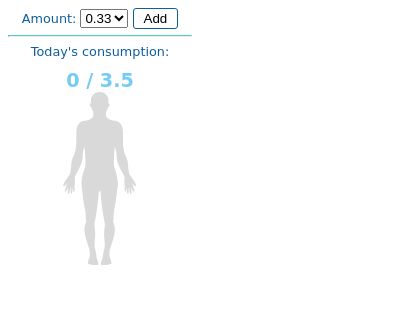
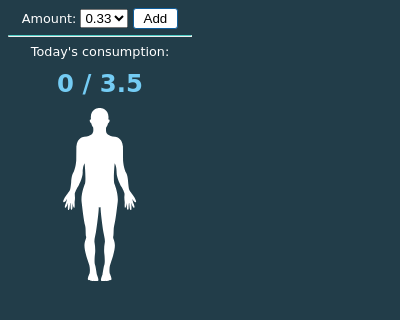
Before and after one commit to AyoubIssaad/water_tracker, a browser extension: page popup.html in a window 400 px wide. Drawn offline with Linux system fonts and the light colour scheme; a web font is replaced by a local one.

Commit message:
added transition animation

```diff
--- a/popup.html
+++ b/popup.html
@@ -47,14 +47,14 @@
           <rect
             x="0"
             y="0"
-            fill="rgb(217,217,217)"
+            fill="rgb(255,255,255)"
             width="100%"
             height="100%"
             clip-path="url(#heart)"
           />
           <rect
             x="0"
-            y="50%"
+            y="100%"
             id="rect2Y"
             fill="rgb(116,204,244)"
             width="100%"
--- a/style.css
+++ b/style.css
@@ -23,10 +23,11 @@ html {
   box-sizing: border-box;
 }
 body {
-  background-color: #ffffff;
+  /* 0f5e9c */
+  background-color: #223d49;
   font-family: "Patua One", cursive;
   font-size: 0.8em;
-  color: #0f5e9c;
+  color: #FFFFFF;
   text-align: center;
 }
 .container {
@@ -65,13 +66,14 @@ input[type="submit"]:hover {
 }
 .dailyConsumption {
   font-weight: bold;
-  font-size: 1.5em;
+  font-size: 1.9em;
   text-align: center;
   margin-top: 10px;
+  margin-bottom: 10px;
   color: #74ccf4;
 }
 
 
 rect{
-  transition: all 2s;
+  transition: all 1s;
 }
```
